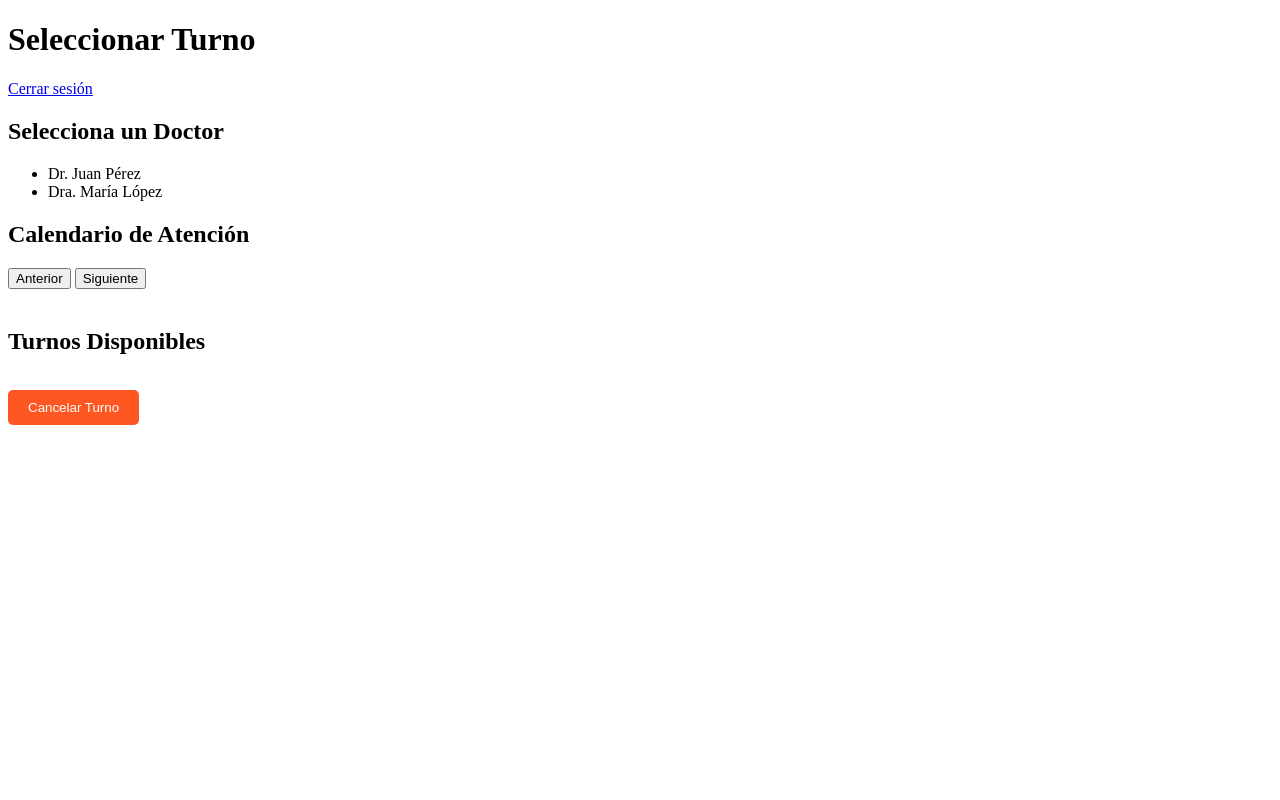
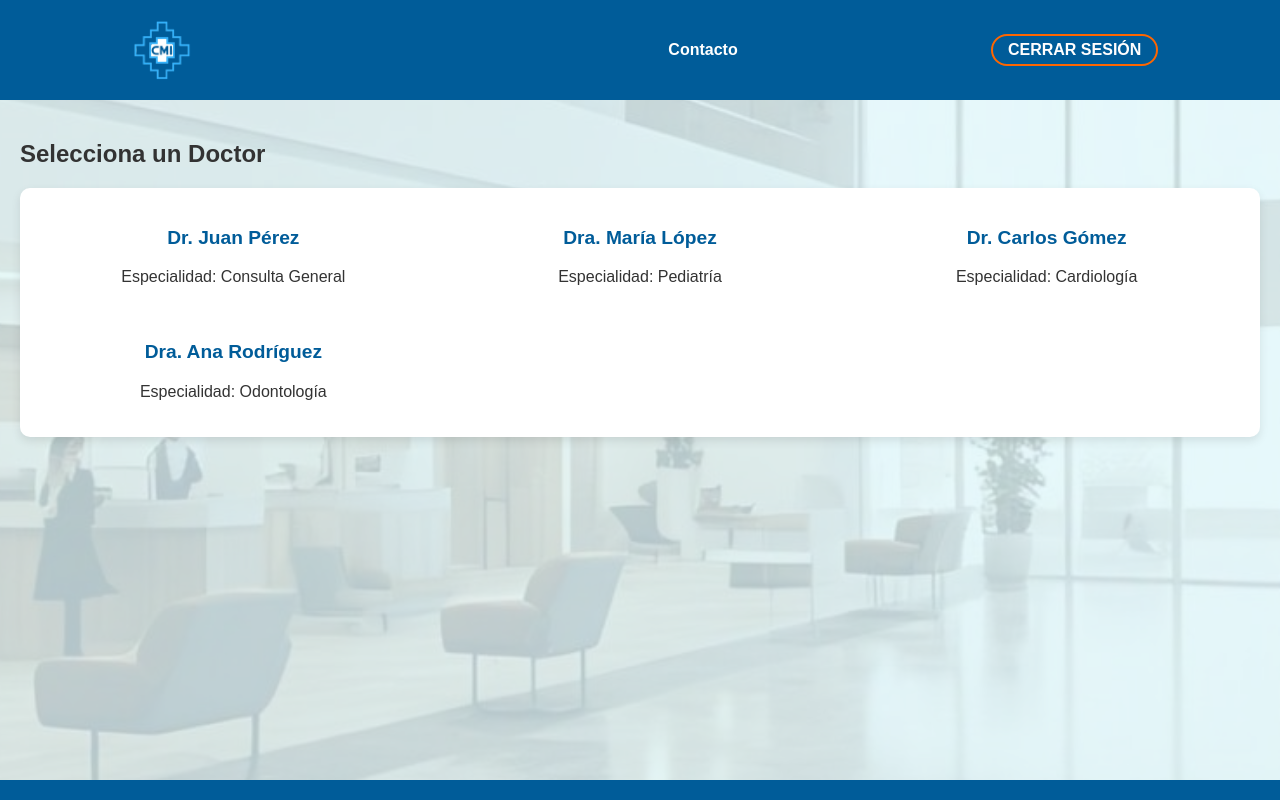
Before and after one commit to callejero666/programacion4-losalfa, a Flask app: template consultorio/app/templates/patient_dashboard.html in a window 1280 px wide. Run offline with Flask 2, Linux system fonts and the light colour scheme; the template is opened without the code that fills it, so the values that code supplies are empty.

Commit message:
Css de paciente y ajuste de html

```diff
--- a/consultorio/app/static/css/patient_dashboard.css
+++ b/consultorio/app/static/css/patient_dashboard.css
@@ -1,87 +1,295 @@
-.turno-disponible {
-    background-color: #28a745; /* Verde */
-    color: white;
-    cursor: pointer;
-    padding: 5px;
-    margin: 5px 0;
+/* Estilos generales */
+body {
+    font-family: Arial, sans-serif;
+    background-image: url('/static/img/cen.jpeg');
+    background-size: cover;
+    background-position: center;
+    background-attachment: fixed;
+    margin: 0;
+    padding: 0;
+    color: #333;
+    position: relative;
+    min-height: 100vh;
+    display: flex;
+    flex-direction: column;
 }
 
-.turno-seleccionado {
-    background-color: #dc3545; /* Rojo */
-    color: white;
-    cursor: not-allowed;
-    padding: 5px;
-    margin: 5px 0;
+body::before {
+    content: "";
+    position: absolute;
+    top: 0;
+    left: 0;
+    right: 0;
+    bottom: 0;
+    background-color: rgba(224, 247, 250, 0.8);
+    z-index: -1;
 }
 
-.turno-disponible:hover {
-    background-color: #218838; /* Verde oscuro */
+main {
+    flex-grow: 1;
+    padding: 20px;
 }
 
-/* Para los días seleccionados y desactivados */
-.calendario-grid div.disponible {
-    background-color: #2196F3;
+/* Encabezado y menú de navegación */
+header {
+    background-color: rgb(0, 92, 153);
+    padding: 10px 0;
+}
+
+nav ul {
+    list-style: none;
+    padding: 0;
+    margin: 0;
+    display: flex;
+    justify-content: space-around;
+    align-items: center;
+}
+
+nav ul li {
+    margin: 0 15px;
+}
+
+nav ul li a {
+    color: white;
+    text-decoration: none;
+    font-weight: bold;
+}
+
+.nav-logo {
+    height: 60px;
+    width: auto;
+    vertical-align: middle;
+    margin: 0;
+    padding: 0px;
+    cursor: default;
+}
+
+.logout-button {
+    background-color: transparent; /* Fondo transparente */
+    border: 2px solid #ff6600; /* Borde naranja */
+    border-radius: 20px;
+    padding: 5px 15px;
+    color: #fffefe;
+    font-weight: bold;
+    text-transform: uppercase;
+}
+
+.logout-button:hover {
+    background-color: #ff6600; /* Fondo naranja */
     color: white;
 }
 
-.calendario-grid div.seleccionado {
-    background-color: #1976D2;
+/* Menú desplegable */
+ul {
+    list-style-type: none;
+    padding: 0;
+}
+
+li {
+    display: inline-block;
+    position: relative;
+}
+
+a {
+    text-decoration: none;
+    padding: 10px;
+    display: block;
     color: white;
 }
 
-.calendario-grid div.desactivado {
+
+/* Estilos para el contenedor desplegable */
+.dropdown:hover .dropdown-menu {
+    display: block;
+}
+
+.dropdown-menu {
+    display: none;
+    position: absolute;
+    top: 100%;
+    left: 0;
+    background-color: rgba(255, 255, 255, 0.9);
+    border: 1px solid #ccc;
+    box-shadow: 0px 8px 16px rgba(0, 0, 0, 0.2);
+    min-width: 200px;
+    z-index: 1;
+    border-radius: 5px;
+}
+
+.dropdown-menu li {
+    padding: 12px;
+    color: #333;
+}
+
+.dropdown-menu a {
+    color: #333;
+    font-size: 14px;
+    text-decoration: none;
+}
+
+.dropdown-menu a:hover {
+    background-color: #6e9cbb;
+
+    cursor: default;
+}
+.hidden {
+    display: none;
+  }
+
+
+/* Contenedor principal */
+.container {
+    padding: 20px;
+}
+
+/* Estilo de las tarjetas de doctores */
+.doctor-cards {
+    display: grid;
+    grid-template-columns: repeat(auto-fit, minmax(300px, 1fr));
+    gap: 20px;
+    margin-top: 20px;
+    background-color: #ffffff;
+    text-align: center;
+    padding: 20px;
+    border-radius: 10px;
+    box-shadow: 0 4px 10px rgba(0, 0, 0, 0.1);
+    transition: transform 0.3s, box-shadow 0.3s;
+    cursor: pointer;
+}
+
+.doctor-card:hover {
+    transform: translateY(-5px);
+    box-shadow: 0 6px 15px rgba(0, 0, 0, 0.2);
+}
+
+.doctor-card h3 {
+    color: #005c99;
+    font-size: 1.2rem;
+}
+
+.doctor-card p {
+    color: #333;
+    font-size: 1rem;
+}
+
+/* Calendario */
+.calendario-container {
+    position: absolute;
+    top: 100%;
+    left: 0;
+    right: 0;
+    background-color: #ffffff;
+    border: 1px solid #ddd;
+    box-shadow: 0px 4px 6px rgba(0, 0, 0, 0.1);
+    z-index: 100;
+    display: none;
+    margin-top: 10px;
+}
+
+/* Muestra el calendario cuando no está oculto */
+.calendario-container.hidden {
+    display: none;
+}
+
+.calendario-container:not(.hidden) {
+    display: block;
+}
+
+/* Calendario grid */
+.calendario-grid {
+    display: grid;
+    grid-template-columns: repeat(7, 1fr);
+    gap: 4px;
+    margin-top: 10px;
+}
+
+.calendario-grid div {
+    text-align: center;
+    padding: 10px;
+    background-color: #e0f7fa;
+    border: 1px solid #00796b;
+    border-radius: 4px;
+    cursor: pointer;
+}
+
+.calendario-grid div:hover {
+    background-color: #b2ebf2;
+}
+
+/* Estilos para los días */
+.dia {
+    text-align: center;
+    padding: 8px;
+    background-color: #f9f9f9;
+    cursor: pointer;
+    border-radius: 4px;
+    transition: background-color 0.2s;
+}
+
+.dia:hover {
     background-color: #e0e0e0;
-    color: #bdbdbd;
+}
+
+.dia.disponible {
+    background-color: #f1c40f;
+}
+
+.dia.disponible:hover {
+    background-color: #f39c12;
+}
+
+.dia.no-disponible {
+    background-color: #e0e0e0;
     cursor: not-allowed;
 }
 
-/* Estilos para la cuadrícula del calendario */
-#dias-atencion {
-    display: grid;
-    grid-template-columns: repeat(7, 1fr); /* 7 columnas para los días de la semana */
-    grid-gap: 5px;
-    margin-top: 20px;
+/* Ajusta la lista de turnos */
+.turnos-disponibles {
+    margin-top: 8px;
+    list-style-type: none;
+    padding: 0;
 }
 
-#dias-atencion div {
+.turnos-disponibles li {
+    margin: 4px 0;
+}
+
+/* Pie de página */
+footer {
+    background-color: #005c99;
+    color: white;
     text-align: center;
     padding: 10px;
-    background-color: #f0f0f0;
-    border-radius: 5px;
-    cursor: pointer;
-    transition: background-color 0.3s ease;
+    position: fixed;
+    bottom: 0;
+    left: 0;
+    width: 100%;
 }
 
-#dias-atencion div.disponible {
-    background-color: #2196F3;
-    color: white;
-}
-
-#dias-atencion div.seleccionado {
-    background-color: #1976D2;
-    color: white;
-}
-
-#dias-atencion div.desactivado {
-    background-color: #e0e0e0;
-    color: #bdbdbd;
-    cursor: not-allowed;
-}
-
-#dias-atencion div:hover {
-    background-color: #e1f5fe;
-}
-
-#cancelar-turno-btn {
-    margin-top: 15px;
-    padding: 10px 20px;
-    background-color: #FF5722; /* Naranja */
+/* Estilo para los turnos disponibles */
+.turno-disponible {
+    display: inline-block;
+    margin: 5px;
+    padding: 8px 12px;
+    background-color: #4CAF50;
     color: white;
     border: none;
-    border-radius: 5px;
+    border-radius: 4px;
     cursor: pointer;
-}
+    font-size: 14px;
+    text-align: center;
+  }
 
-#cancelar-turno-btn:hover {
-    background-color: #D84315;
-}
+  /* Estilo para cuando el turno es seleccionado */
+  .turno-seleccionado {
+    background-color: #2E8B57;
+    color: white;
+    cursor: not-allowed;
+  }
+
+  /* Estilo para los turnos que no están disponibles */
+  .turno-no-disponible {
+    background-color: #ccc;
+    color: #666;
+    cursor: not-allowed;
+  }
--- a/consultorio/app/templates/patient_dashboard.html
+++ b/consultorio/app/templates/patient_dashboard.html
@@ -3,43 +3,92 @@
 <head>
   <meta charset="UTF-8">
   <meta name="viewport" content="width=device-width, initial-scale=1.0">
-    <title>Seleccionar Turno</title>
+  <title>Seleccionar turno</title>
   <link rel="stylesheet" href="{{ url_for('static', filename='css/patient_dashboard.css') }}">
 </head>
 <body>
+  <header>
+    <nav>
+      <ul>
+        <li>
+          <a href="#"><img src="{{ url_for('static', filename='img/logo-consultorio.png') }}" alt="Logotipo del consultorio" class="nav-logo"></a>
+        </li>
+        <div class="nav-item"></div>
+        <li class="dropdown">
+          <a href="#">Contacto</a>
+          <ul class="dropdown-menu">
+            <li><a href="#">Teléfono: (387)- 4033330</a></li>
+            <li><a href="#">Email: centromedicointegral@salta.com</a></li>
+            <li><a href="#">Dirección: San Martín 111, Ciudad de Salta</a></li>
+          </ul>
+        </li>
+        <li><a class="logout-button" href="{{ url_for('logout') }}">Cerrar sesión</a></li>
+      </ul>
+    </nav>
+  </header>
+
   <div class="container">
-        <h1>Seleccionar Turno</h1>
-
-        <!-- Barra de navegación o enlace de salida -->
-        <a href="{{ url_for('logout') }}">Cerrar sesión</a>
-
     <!-- Selección del médico -->
     <section id="doctores">
       <h2>Selecciona un Doctor</h2>
-            <ul id="lista-doctores"></ul>
+      <div class="doctor-cards">
+        <!-- Tarjetas de médicos -->
+        <div class="doctor-card" data-doctor="Dr. Juan Pérez">
+          <h3>Dr. Juan Pérez</h3>
+          <p>Especialidad: Consulta General</p>
+          <div class="calendario-container hidden">
+            <div class="mes-selector">
+              <button class="prev-month">Anterior</button>
+              <span class="mes-titulo"></span>
+              <button class="next-month">Siguiente</button>
+            </div>
+            <div class="calendario-grid"></div>
+            <ul class="turnos-disponibles"></ul>
+          </div>
+        </div>
+        <div class="doctor-card" data-doctor="Dra. María López">
+          <h3>Dra. María López</h3>
+          <p>Especialidad: Pediatría</p>
+          <div class="calendario-container hidden">
+            <div class="mes-selector">
+              <button class="prev-month">Anterior</button>
+              <span class="mes-titulo"></span>
+              <button class="next-month">Siguiente</button>
+            </div>
+            <div class="calendario-grid"></div>
+            <ul class="turnos-disponibles"></ul>
+          </div>
+        </div>
+        <div class="doctor-card" data-doctor="Dr. Carlos Gómez">
+          <h3>Dr. Carlos Gómez</h3>
+          <p>Especialidad: Cardiología</p>
+          <div class="calendario-container hidden">
+            <div class="mes-selector">
+              <button class="prev-month">Anterior</button>
+              <span class="mes-titulo"></span>
+              <button class="next-month">Siguiente</button>
+            </div>
+            <div class="calendario-grid"></div>
+            <ul class="turnos-disponibles"></ul>
+          </div>
+        </div>
+        <div class="doctor-card" data-doctor="Dra. Ana Rodríguez">
+          <h3>Dra. Ana Rodríguez</h3>
+          <p>Especialidad: Odontología</p>
+          <div class="calendario-container hidden">
+            <div class="mes-selector">
+              <button class="prev-month">Anterior</button>
+              <span class="mes-titulo"></span>
+              <button class="next-month">Siguiente</button>
+            </div>
+            <div class="calendario-grid"></div>
+            <ul class="turnos-disponibles"></ul>
+          </div>
+        </div>
+      </div>
     </section>
 
-        <!-- Calendario de días de atención -->
-        <section id="calendario" class="hidden">
-            <h2>Calendario de Atención</h2>
-            <div id="mes-selector">
-                <button id="prev-month">Anterior</button>
-                <span id="mes-titulo"></span>
-                <button id="next-month">Siguiente</button>
-            </div>
-            <div id="dias-atencion" class="calendario-grid"></div>
-        </section>
-
-        <!-- Detalles de los turnos -->
-        <section id="detalles-turno" class="hidden">
-            <h2>Turnos Disponibles</h2>
-            <p id="franja-horaria"></p>
-            <ul id="turnos-disponibles"></ul>
-
-                <!-- Botón para cancelar el turno -->
-            <button id="cancelar-turno-btn" class="hidden">Cancelar Turno</button>
-        </section>
-    </div>
+  <footer> </footer>
 
   <script src="{{ url_for('static', filename='js/patient_dashboard.js') }}"></script>
 </body>
```
Lines whose indentation alone changed are shown as unchanged.
